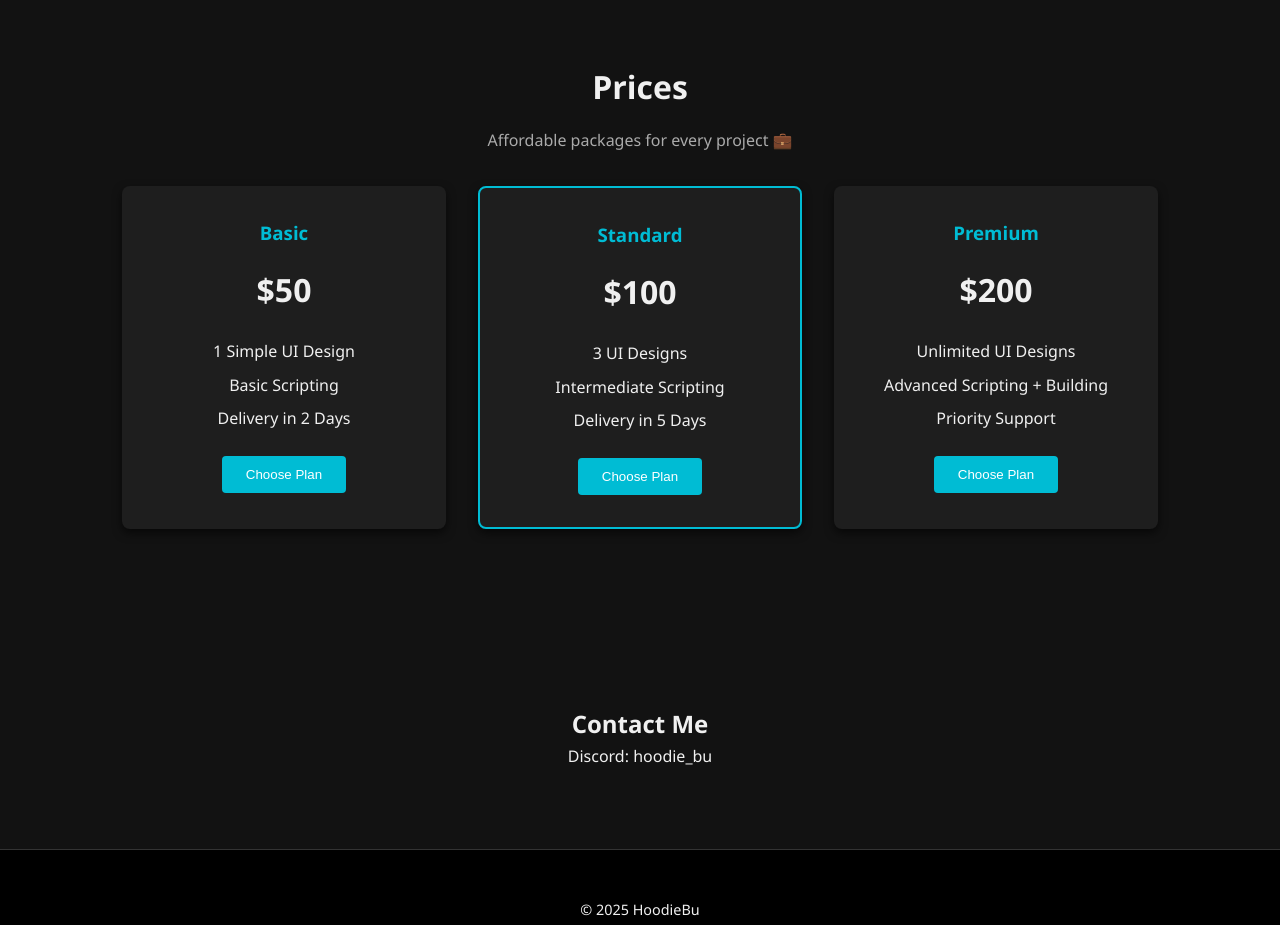
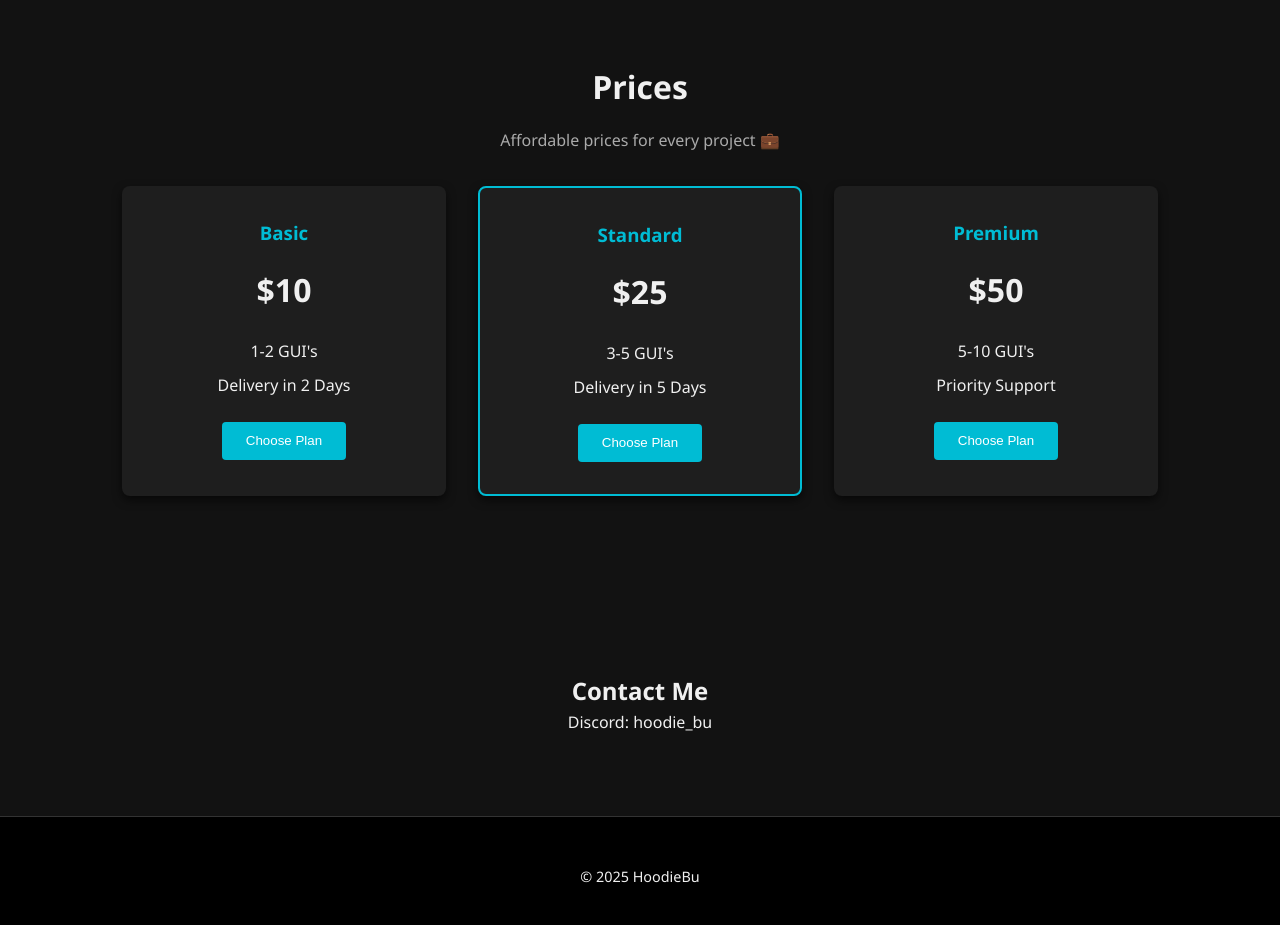
Before and after one commit to HoodieBu/UIWebsite, a plain HTML site: page index.html in a window 1280 px wide. Shown: the part 1240-2165 px from the top of the page. Drawn offline with Linux system fonts and the light colour scheme.

Commit message:
Update index.html

```diff
--- a/index.html
+++ b/index.html
@@ -102,14 +102,13 @@
 <section class="prices" id="prices">
   <div class="container">
     <h2>Prices</h2>
-    <p class="subtitle">Affordable packages for every project 💼</p>
+    <p class="subtitle">Affordable prices for every project 💼</p>
     <div class="price-grid">
       <div class="price-card">
         <h3>Basic</h3>
-        <p class="price">$50</p>
+        <p class="price">$10</p>
         <ul>
-          <li>1 Simple UI Design</li>
-          <li>Basic Scripting</li>
+          <li>1-2 GUI's</li>
           <li>Delivery in 2 Days</li>
         </ul>
         <button class="price-btn">Choose Plan</button>
@@ -117,10 +116,9 @@
 
       <div class="price-card featured">
         <h3>Standard</h3>
-        <p class="price">$100</p>
+        <p class="price">$25</p>
         <ul>
-          <li>3 UI Designs</li>
-          <li>Intermediate Scripting</li>
+          <li>3-5 GUI's</li>
           <li>Delivery in 5 Days</li>
         </ul>
         <button class="price-btn">Choose Plan</button>
@@ -128,10 +126,9 @@
 
       <div class="price-card">
         <h3>Premium</h3>
-        <p class="price">$200</p>
+        <p class="price">$50</p>
         <ul>
-          <li>Unlimited UI Designs</li>
-          <li>Advanced Scripting + Building</li>
+          <li>5-10 GUI's</li>
           <li>Priority Support</li>
         </ul>
         <button class="price-btn">Choose Plan</button>
```
